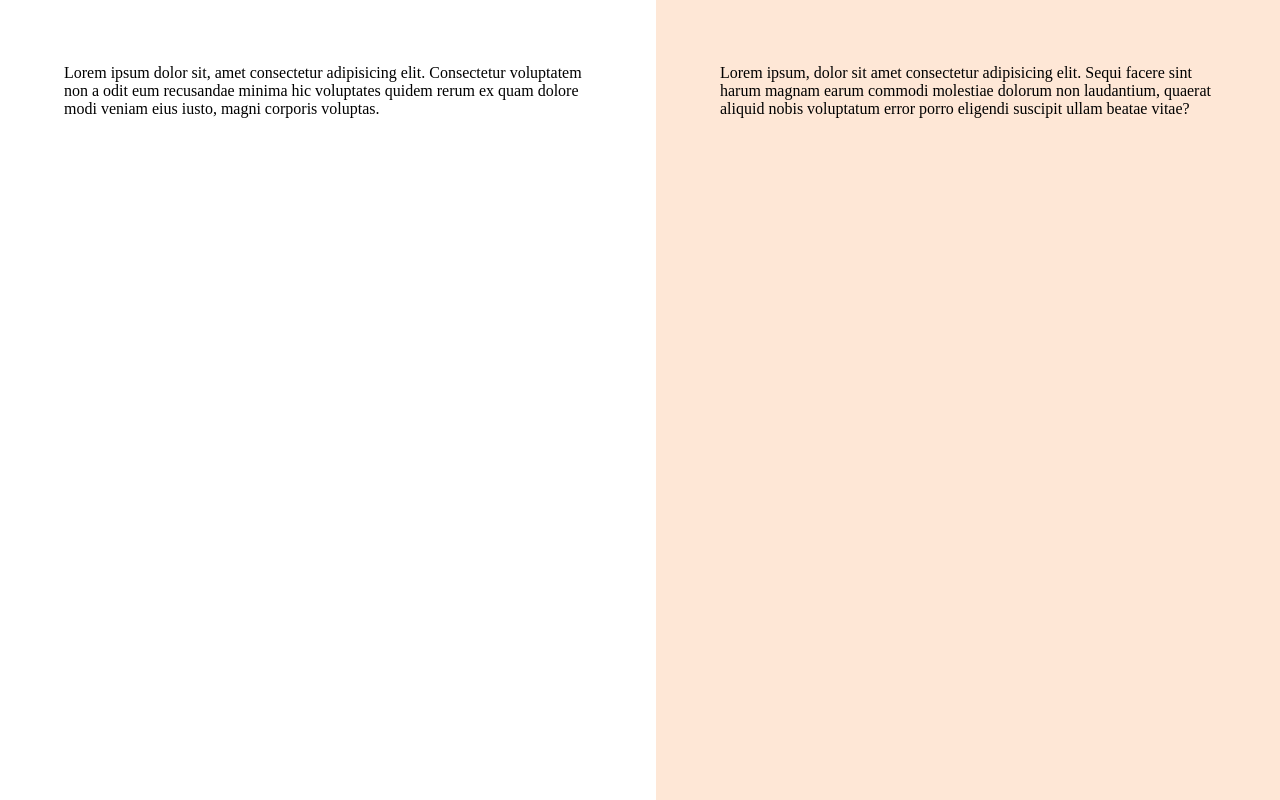
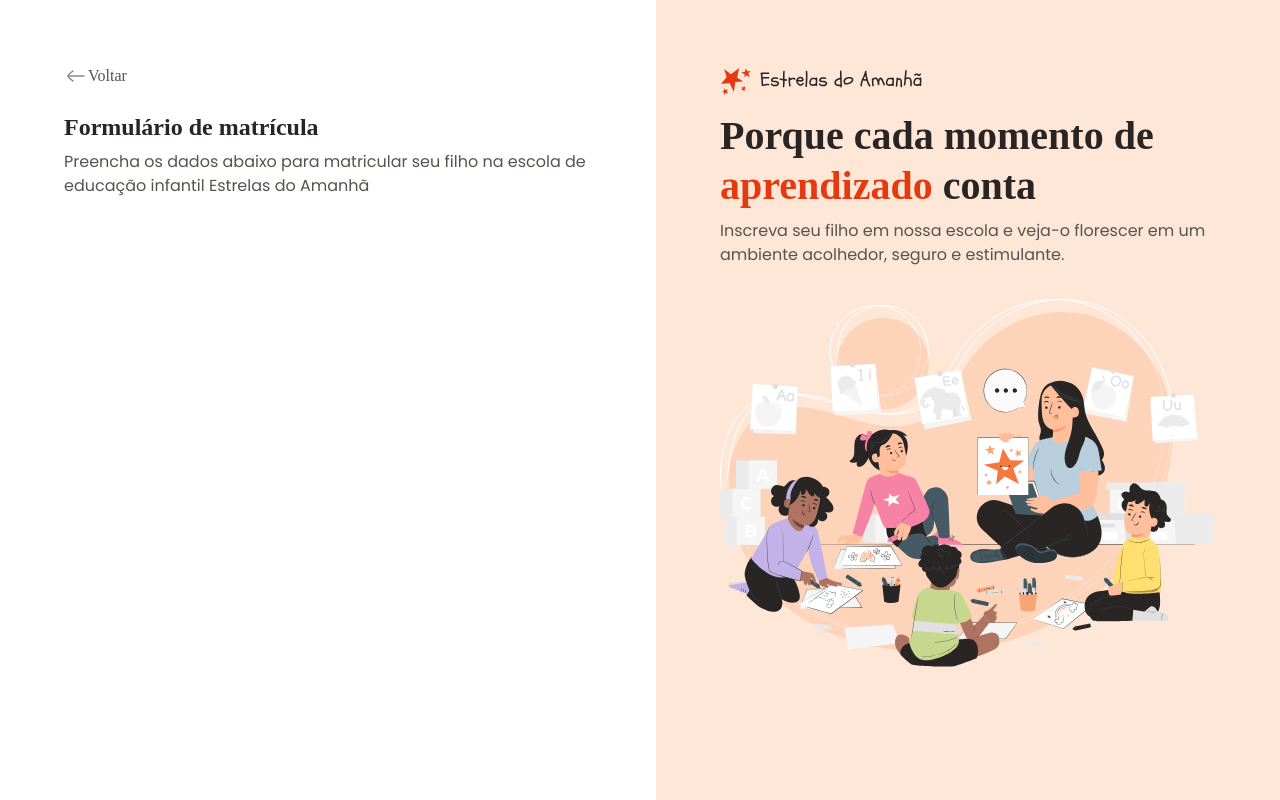
Before and after one commit to pedroairees/form-estrelas-do-amanha, a plain HTML site: page index.html in a window 1280 px wide. Drawn offline with Linux system fonts and the light colour scheme.

Commit message:
Layout structuring

```diff
--- a/index.html
+++ b/index.html
@@ -14,17 +14,27 @@
 <body>
 
     <div id="app">
+
         <main>
             <div class="main-container">
-                Lorem ipsum dolor sit, amet consectetur adipisicing elit. Consectetur voluptatem non a odit eum recusandae minima hic voluptates quidem rerum ex quam dolore modi veniam eius iusto, magni corporis voluptas.
+                <div class="back">
+                    <img src="./assets/icons/arrow-left-02.svg" alt="Seta sinalizando para voltar">
+                    <span>Voltar</span>
+                </div>
+                <h1>Formulário de matrícula</h1>
+                <p>Preencha os dados abaixo para matricular seu filho na escola de educação infantil Estrelas do Amanhã</p>
             </div>
         </main>
 
         <aside>
             <div class="aside-container">
-                Lorem ipsum, dolor sit amet consectetur adipisicing elit. Sequi facere sint harum magnam earum commodi molestiae dolorum non laudantium, quaerat aliquid nobis voluptatum error porro eligendi suscipit ullam beatae vitae?
+                <img src="./assets/logo.svg" alt="Logo da Escola infantil Estrelas do Amanhã">
+                <h2>Porque cada momento de <span>aprendizado</span> conta</h2>
+                <p>Inscreva seu filho em nossa escola e veja-o florescer em um ambiente acolhedor, seguro e estimulante.</p>
+                <img src="./assets/Illustration.svg" alt="Imagem ilustrstiva de um professora ensinando seus alunos">
             </div>
         </aside>
+
     </div>
 
 </body>
--- a/style/global.css
+++ b/style/global.css
@@ -34,4 +34,12 @@
 
 body {
     overflow: hidden;
+    font: 400 1rem/150% var(--font-poppins);
+    color: var(--text-secondary);
+
 }
+
+img {
+    max-width: 100%;
+    max-height: 100%;
+}
--- a/style/layout.css
+++ b/style/layout.css
@@ -12,6 +12,22 @@ main {
     & .main-container {
         max-width: 33rem;
         margin-left: auto;
+
+        & h1 {
+            font: 600 1.5rem/125% --font-poppins;
+            color: var(--text-primary);
+            margin-bottom: 8px;
+        }
+    }
+
+    & .back {
+        display: flex;
+        align-items: center;
+        margin-bottom: 1.5rem;
+
+        & span {
+            font: 400 1rem/ 150% --font-poppins;
+        }
     }
 }
 
@@ -21,5 +37,19 @@ aside {
 
     & .aside-container {
         max-width: 31rem;
+
+        & h2 {
+            font: 600 2.5rem/125% --font-poppins;
+            color: var(--text-primary);
+            margin-block: .5rem;
+        }
+
+        & span {
+            color: var(--text-highlight);
+        }
+
+        & p {
+            margin-bottom: 2rem;
+        }
     }
 }
```
Also changed, not shown: assets/logo.svg (added).
